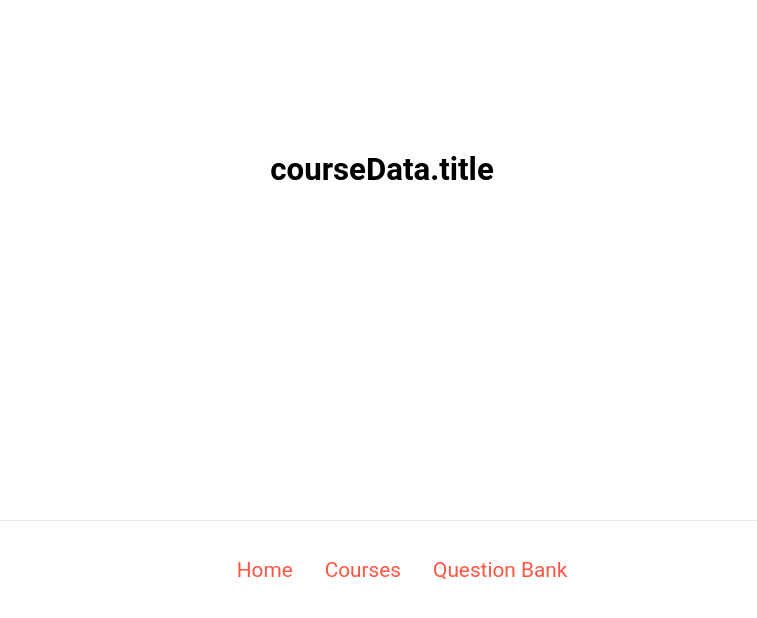
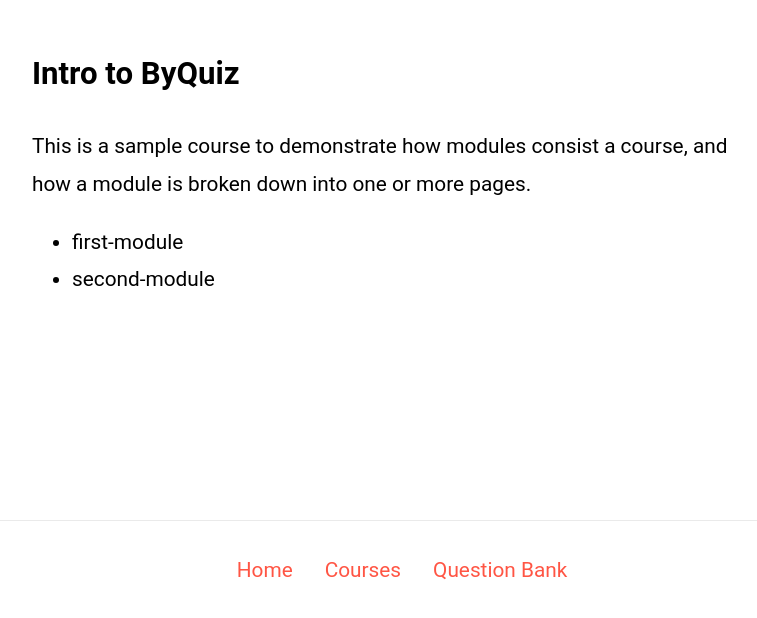
Before and after one commit to subwaymatch/byquiz, a Next.js app: page /course/intro-to-byquiz in a window 1280 px wide. Shown: the part 180-798 px from the top of the page, without its empty margins (258-1015 px from the left). Built offline with nearby package versions, Linux system fonts and the light colour scheme.

Commit message:
Work-in-progress courses

```diff
--- a/lib/courses.js
+++ b/lib/courses.js
@@ -5,11 +5,11 @@ import YAML from "yaml";
 const fsPromises = fs.promises;
 const coursesPath = path.join(process.cwd(), "content", "course");
 
-async function getCourseData(id) {
-  const courseYamlFilePath = path.join(coursesPath, id, "_course.yaml");
+export async function getCourseData(courseSlug) {
+  const courseYamlFilePath = path.join(coursesPath, courseSlug, "_course.yaml");
 
   if (!fs.existsSync(courseYamlFilePath)) {
-    throw new Error(`_course.yaml for ${id} not found`);
+    throw new Error(`_course.yaml for ${courseSlug} not found`);
   }
 
   const courseYaml = await fsPromises.readFile(courseYamlFilePath, {
@@ -18,7 +18,7 @@ async function getCourseData(id) {
 
   const courseData = YAML.parse(courseYaml);
 
-  return { id: id, ...courseData };
+  return { id: courseSlug, ...courseData };
 }
 
 export async function getAllCourses() {
@@ -37,6 +37,8 @@ export async function getAllCourses() {
   return Promise.all(courses);
 }
 
-export async function getCourseFirstModule(id) {
-  const courseYamlFilePath = path.join(coursesPath, id, "_course.yaml");
+export async function getCourseFirstModule(courseId) {
+  const courseYamlFilePath = path.join(coursesPath, courseId, "_course.yaml");
 }
+
+export async function getCourseModule(courseId, moduleId) {}
--- a/pages/course/[id].js
+++ b/pages/course/[id].js
@@ -1,12 +1,19 @@
-import { getAllCourses } from "lib/courses";
+import { getCourseData, getAllCourses } from "lib/courses";
 import Layout from "components/layout";
 
-export default function CoursePage(props) {
-  console.log(props);
+export default function CoursePage({ course }) {
+  console.log(course);
 
   return (
     <Layout>
-      <h2>courseData.title</h2>
+      <h2>{course.title}</h2>
+      <p>{course.description}</p>
+
+      <ul>
+        {course.modules.map((cm) => (
+          <li key={cm}>{cm}</li>
+        ))}
+      </ul>
     </Layout>
   );
 }
@@ -27,7 +34,9 @@ export async function getStaticPaths() {
 }
 
 export async function getStaticProps({ params }) {
+  const course = await getCourseData(params.id);
+
   return {
-    props: params,
+    props: { course },
   };
 }
--- a/pages/course/index.js
+++ b/pages/course/index.js
@@ -11,7 +11,7 @@ export default function CourseHome({ courses }) {
       <h2>Courses</h2>
 
       {courses.map((course) => (
-        <Link href="/course/[id]" as={`/course/${course.id}`}>
+        <Link key={course.id} href="/course/[id]" as={`/course/${course.id}`}>
           <a className={styles["course-item"]} key={course.id}>
             <h3>{course.title}</h3>
             <p>{course.description}</p>
```
